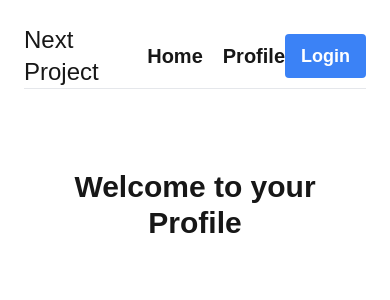
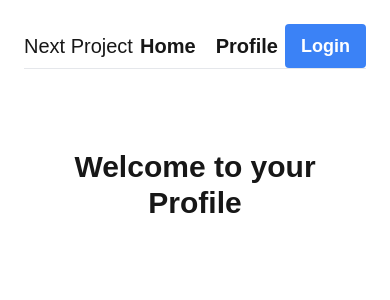
Before and after one commit to shahidulshohid/next-project, a Next.js app: page /profile in a window 390 px wide. Shown: the top 300 px of the page. Built offline with nearby package versions, Linux system fonts and the light colour scheme.

Commit message:
navbar is dome update

```diff
--- a/app/layout.js
+++ b/app/layout.js
@@ -25,7 +25,7 @@ export default function RootLayout({ children }) {
       >
         <nav className="flex justify-between items-center">
           <div>
-            <Link href="/"><h3 className="text-2xl font-bole">Next Project</h3></Link>
+            <Link href="/"><h3 className="text-xl md:text-2xl font-bole">Next Project</h3></Link>
           </div>
           <ul className="flex gap-5">
             <li className="text-xl font-bold"><Link href="/">Home</Link></li>
```
